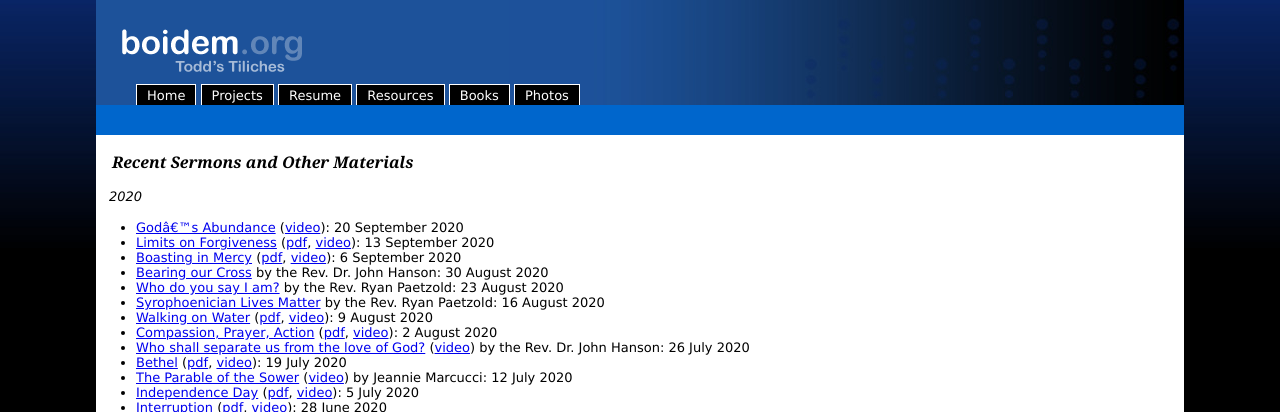
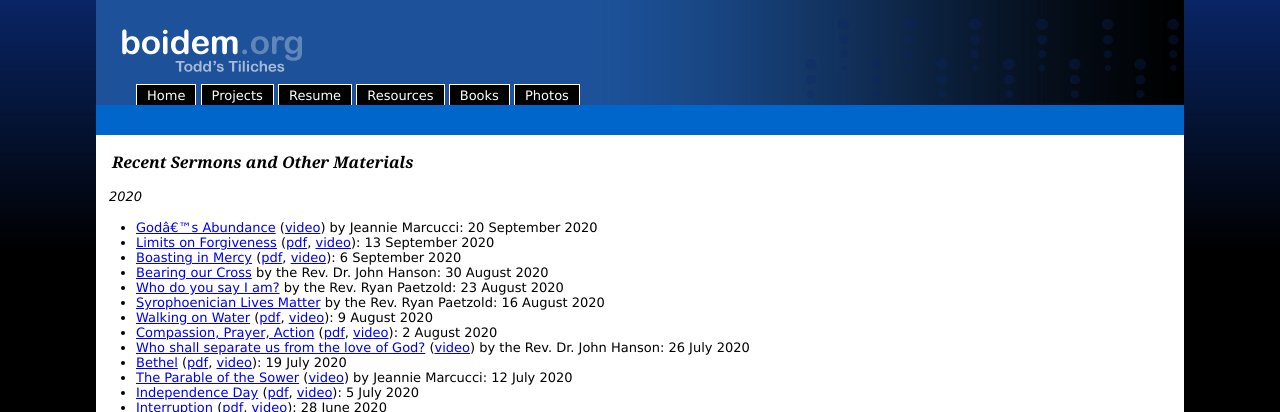
Before and after one commit to toddfoster/toddfoster.github.com, a Jekyll site: the page built from projects.md, in a window 1280 px wide and 900 px high. Shown: the top 412 px of the window. Built offline with Jekyll 4.4.1, drawn with Linux system fonts in a browser that asks for light colours.

Commit message:
sermons - add preacher

```diff
--- a/projects.md
+++ b/projects.md
@@ -7,7 +7,7 @@ Recent Sermons and Other Materials
 ----------------------------------
 
 *2020*
-* [God's Abundance](http://cdn.boidem.org/2020/sermons/StT20200920.mp3) ([video](https://vimeo.com/459776354#t=1057)): 20 September 2020
+* [God's Abundance](http://cdn.boidem.org/2020/sermons/StT20200920.mp3) ([video](https://vimeo.com/459776354#t=1057)) by Jeannie Marcucci: 20 September 2020
 * [Limits on Forgiveness](http://cdn.boidem.org/2020/sermons/StT20200913.mp3) ([pdf](http://cdn.boidem.org/2020/sermons/Proper19-20200913.pdf), [video](https://vimeo.com/457314823#t=1040)): 13 September 2020
 * [Boasting in Mercy](http://cdn.boidem.org/2020/sermons/StT20200906.mp3) ([pdf](http://cdn.boidem.org/2020/sermons/Proper18-20200906.pdf), [video](https://vimeo.com/455082242#t=884)): 6 September 2020
 * [Bearing our Cross](http://cdn.boidem.org/2020/sermons/StT20200830-JH.mp3) by the Rev. Dr. John Hanson: 30 August 2020
```
